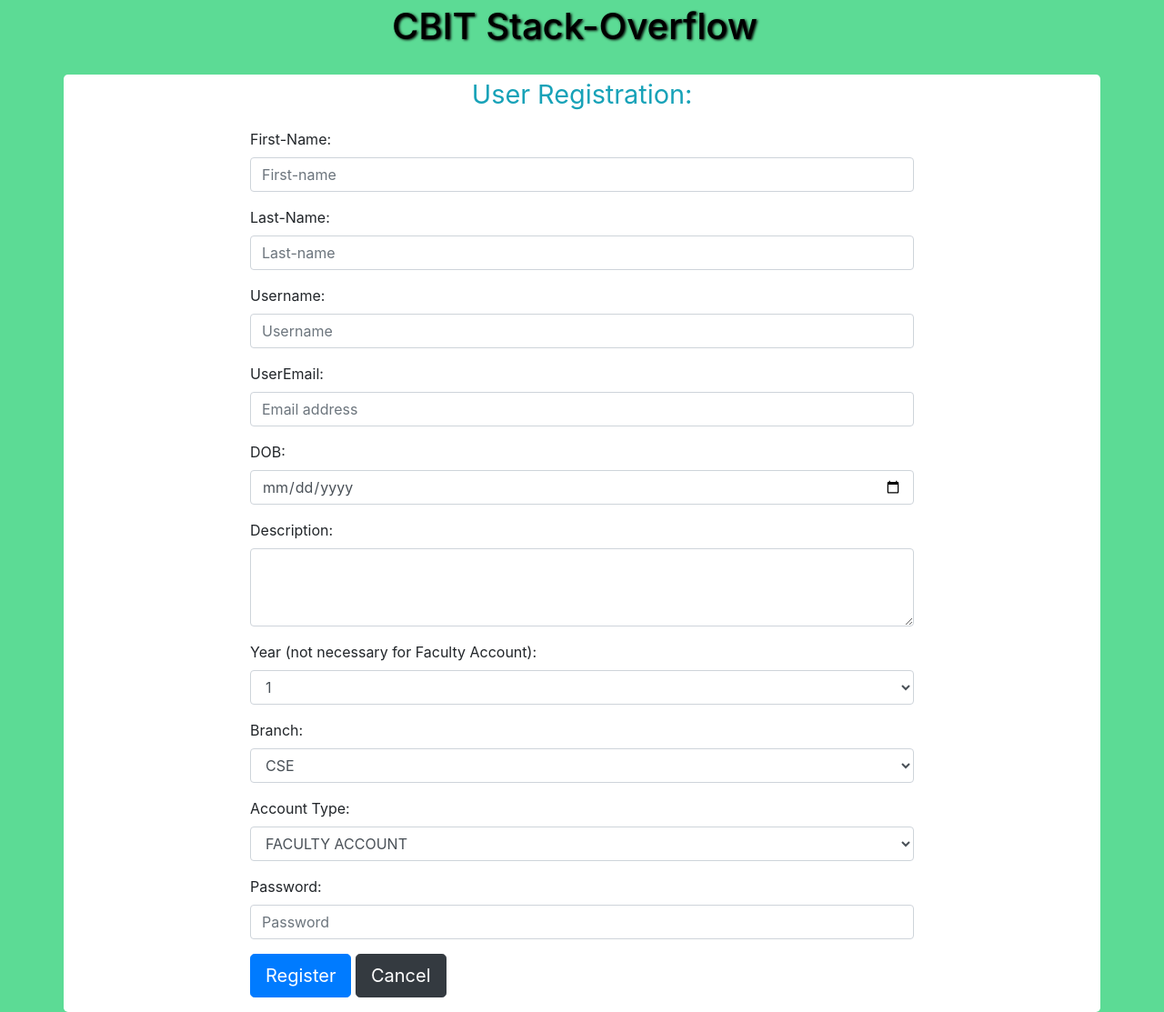
After one commit to cbitosc/HTF20-Team-12, a Flask app: page /register/ in a window 1280 px wide. The commit adds this page. Shown: the whole page at 91% size. Run offline with Flask 2, Linux system fonts and the light colour scheme; some libraries are stand-ins or nearby versions.

Commit message:
Added Registration form...

```diff
--- a/project/templates/FormLayout.html
+++ b/project/templates/FormLayout.html
@@ -24,6 +24,9 @@
       </nav>
     </header>
 
+      {% block Form %}
+      {% endblock Form %}
+
     <!-- Optional JavaScript -->
     <!-- jQuery first, then Popper.js, then Bootstrap JS -->
     <script src="https://code.jquery.com/jquery-3.5.1.slim.min.js" integrity="sha384-DfXdz2htPH0lsSSs5nCTpuj/zy4C+OGpamoFVy38MVBnE+IbbVYUew+OrCXaRkfj" crossorigin="anonymous"></script>
--- /dev/null
+++ b/project/templates/register.html
@@ -0,0 +1,86 @@
+{% extends "FormLayout.html" %}
+{% block Form %}
+<div class="container bg-white mt-3 rounded-lg" >
+      <div class="row" >
+        <div class="col-12 col-md-8 offset-md-2">
+          <form action="{{url_for('users.register')}}" class="form" method="post">
+            <legend class="text-center text-info" style="font-size: 180%; font-weight: 'bold';"  >User Registration:</legend>
+            {{ form.csrf_token }}
+
+            <div class="form-group mt-3">
+            {{form.FirstName.label()}}
+            {{form.FirstName(class="form-control",placeholder="First-name")}}
+      		</div>
+
+            <div class="form-group mt-3">
+            {{form.LastName.label()}}
+            {{form.LastName(class="form-control",placeholder="Last-name")}}
+            </div>
+
+            <div class="form-group mt-3">
+            {{form.UserName.label()}}
+            {{form.UserName(class="form-control",placeholder="Username")}}
+            </div>
+
+             <div class="form-group mt-3" >
+           	{{form.UserEmail.label()}}
+            {{form.UserEmail(class="form-control",placeholder="Email address")}}
+            </div>
+
+             <div class="form-group mt-3" >
+           	{{form.UserDob.label()}}
+            {{form.UserDob(class="form-control",type="date")}}
+            </div>
+
+            <div class="form-group mt-3">
+              {{form.UserDescritpion.label()}}
+              {{form.UserDescritpion(class="form-control",rows="3")}}
+            </div>
+
+            <div class="form-group mt-3">
+              {{form.UserYear.label()}}
+              {{form.UserYear(class="form-control")}}
+
+            </div>
+
+            <div class="form-group mt-3">
+              {{form.UserBranch.label()}}
+              {{form.UserBranch(class="form-control")}}
+            </div>
+
+            <div class="form-group mt-3">
+               {{form.UserAccountType.label()}}
+              {{form.UserAccountType(class="form-control")}}
+
+            </div>
+
+            <div class="form-group mt-3" >
+           	{{form.Password.label()}}
+            {{form.Password(class="form-control",placeholder="Password")}}
+            </div>
+         <!--
+            <div class="form-group mt-3" >
+            {{form.ConfirmPassword.label()}}
+            {{form.ConfirmPassword(class="form-control",placeholder="Password")}}
+            </div> -->
+
+            <div class="form-group mt-3 text-danger" >
+              {% with messages=get_flashed_messages() %}
+                {% if messages %}
+                  {% for message in messages %}
+                    <small>{{message}}</small>
+                  {% endfor %}
+                {% endif %}
+              {% endwith %}
+            </div>
+
+            <div class="form-group mt-3 ">
+            {{form.Submit(class="btn btn-primary btn-lg")}}
+            <a class="btn btn-dark btn-lg" href="{{url_for('users.register')}}">Cancel</a>
+            </div>
+
+          </form>
+        </div>
+      </div>
+    </div>
+{% endblock Form %}
--- /dev/null
+++ b/project/users/forms.py
@@ -0,0 +1,46 @@
+from flask_wtf import FlaskForm
+from wtforms import StringField, PasswordField, SubmitField, DateField, SelectField, HiddenField, TextAreaField
+from wtforms.validators import DataRequired, EqualTo
+
+class LoginForm(FlaskForm):
+	Username=StringField("Username",validators=[DataRequired()])
+	Password=PasswordField("Password",validators=[DataRequired()])
+	Submit=SubmitField("Login")
+
+
+def getChoices(n):
+	if n==1:
+		return [1,2,3,4]
+	elif n==2:
+		return [(1,"CSE"),(2,"ECE"),(3,'IT'),(4,"MECH"),(5,"CIVIL"),(6,'CHEM'),(7,"BIO-TECH"),(8,"PROD"),(9,"MCA"),(10,"MBA")]
+	elif n==3:
+		return [(1,'FACULTY ACCOUNT'),(2,'STUDENT ACCOUNT')]
+	else:
+		pass
+
+class RegisterForm(FlaskForm):
+	FirstName=StringField("First-Name:",validators=[DataRequired()])
+	LastName=StringField("Last-Name:")
+	UserName=StringField("Username:",validators=[DataRequired()])
+	UserEmail=StringField("UserEmail:",validators=[DataRequired()])
+	Password=PasswordField("Password:",validators=[DataRequired(),EqualTo('ConfirmPassword',message="Passwords must be equal...")])
+	ConfirmPassword=PasswordField("Confirm Password:",validators=[DataRequired()])
+	UserDob=DateField("DOB:",validators=[DataRequired()])
+	UserDescritpion=TextAreaField("Description:", validators=[DataRequired()])
+	UserYear=SelectField('Year (not necessary for Faculty Account):',choices=getChoices(1),validators=[DataRequired()])
+	UserBranch=SelectField('Branch:',choices=getChoices(2), validators=[DataRequired()])
+	UserAccountType=SelectField('Account Type:', choices=getChoices(3), validators=[DataRequired()])
+	Submit=SubmitField("Register")
+
+
+
+
+
+class UpdateAccountForm(FlaskForm):
+	FirstName=StringField("First-Name:",validators=[DataRequired()])
+	LastName=StringField("Last-Name:")
+	UserName=StringField("Username:",validators=[DataRequired()])
+	UserEmail=StringField("UserEmail:",validators=[DataRequired()])
+	UserDescritpion=TextAreaField("Description:", validators=[DataRequired()])
+	# profilepicture
+	Submit=SubmitField("Save Changes")
--- a/project/users/routes.py
+++ b/project/users/routes.py
@@ -1,7 +1,8 @@
 from datetime import datetime, date
 from flask import  render_template, url_for, Blueprint, request, session, redirect, escape, flash, abort
 from sqlalchemy import and_
-
+from project.users.forms import RegisterForm
+from project.models import db,User
 
 users=Blueprint('users',__name__)
 
@@ -13,3 +14,30 @@ def temp():
 @users.route('/profile')
 def profile():
 	return render_template('profile.html')
+
+
+@users.route('/register/',methods=['POST','GET'])
+def register():
+	if (request.method=="POST") and ( 'Submit' in request.form.keys()):
+		FirstName=escape(request.form['FirstName'])
+		LastName=escape(request.form['LastName'])
+		if(LastName==''):
+			LastName=None
+		UserName=escape(request.form['UserName'])
+		UserEmail=escape(request.form['UserEmail'])
+		UserDob=(datetime.strptime(escape(request.form['UserDob']),"%Y-%m-%d")).date()
+		Password=escape(request.form['Password'])
+		UserDescritpion=escape(request.form['UserDescritpion'])
+		UserBranch=int(escape(request.form['UserBranch']))
+		UserAccountType=int(escape(request.form['UserAccountType']))
+		UserYear=0
+		if UserAccountType!=1:
+			UserYear=int(escape(request.form["UserYear"]))
+
+		new_user=User(UfirstName=FirstName, UlastName=LastName, Uusername=UserName,Uemail=UserEmail, Udob=UserDob, UDescription=UserDescritpion, UstudyYear=UserYear, URole=UserAccountType,Upassword=Password, UBranch=UserBranch)
+		db.session.add(new_user)
+		db.session.commit()
+		return redirect(url_for('users.temp'))
+	else:
+		form=RegisterForm()
+		return render_template("register.html",form=form)
```
Also changed, not shown: project/Site.db.
